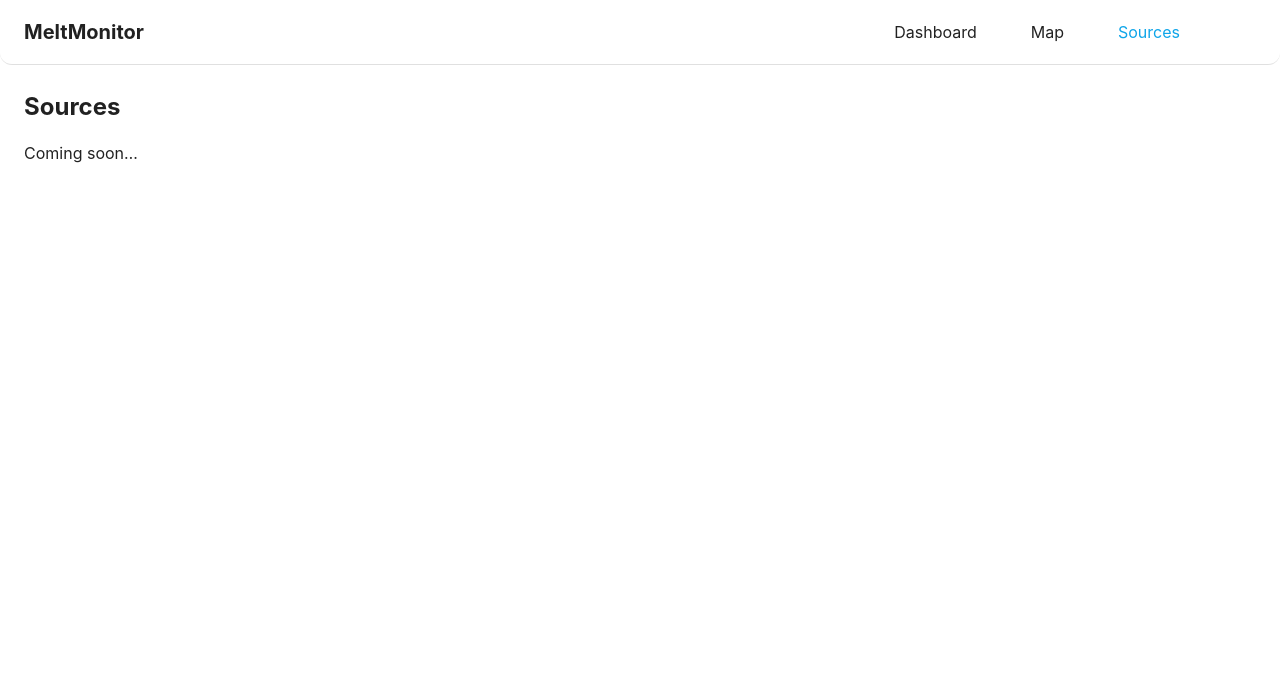
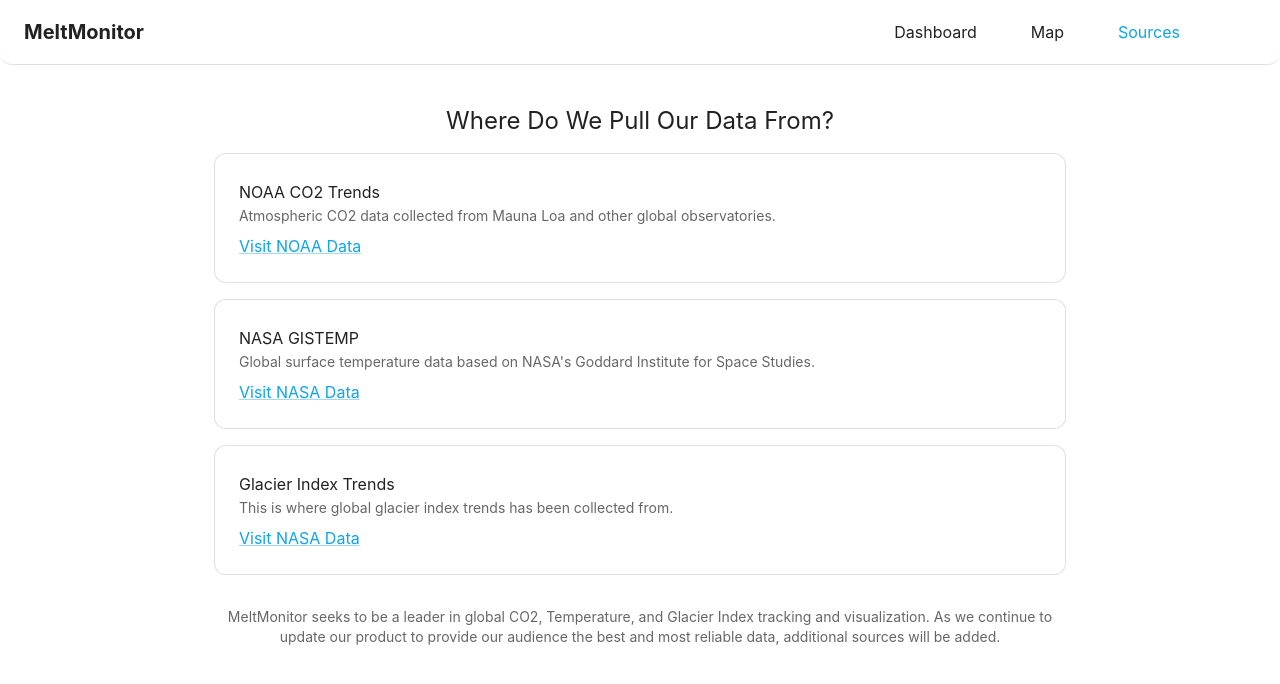
Before and after one commit to Soham0047/CS160-Group6-MeltMonitor, a React (Vite) app in the folder client/: page /sources in a window 1280 px wide. Shown: the top 684 px of the page. Built offline with nearby package versions, Linux system fonts and the light colour scheme; some icons are missing.

Commit message:
source page creation and linked to main webapp

```diff
--- a/client/src/App.jsx
+++ b/client/src/App.jsx
@@ -1,6 +1,7 @@
 import { Routes, Route } from "react-router-dom";
 import TopBar from "./components/Navigation/TopBar.jsx";
 import DashboardPage from "./components/Dashboard/DashboardPage.jsx";
+import SourcesPage from "./components/Sources/SourcesPage.jsx"
 
 function Placeholder({ title }) {
   return (
@@ -18,7 +19,7 @@ export default function App() {
       <Routes>
         <Route path="/" element={<DashboardPage />} />
         <Route path="/map" element={<Placeholder title="Map" />} />
-        <Route path="/sources" element={<Placeholder title="Sources" />} />
+        <Route path="/sources" element={<SourcesPage />} />
       </Routes>
     </>
   );
--- /dev/null
+++ b/client/src/components/Sources/SourcesPage.jsx
@@ -0,0 +1,76 @@
+import {
+    Container,
+    Paper,
+    Typography,
+    Link,
+    Grid,
+    Box
+} from "@mui/material";
+
+export default function SourcesPage() {
+    return (
+        <Container maxWidth="md" sx={{ py: 5, display: "flex", flexDirection: "column", alignItems: "center" }}>
+            {/* this is where the title for the page goes */}
+            <Typography variant="h5" gutterBottom textAlign="center">
+                Where Do We Pull Our Data From?
+            </Typography>
+
+            {/* grid section for the CO2 Data source(s) */}
+            <Grid container spacing={2} direction="column" alignItems="center" sx={{ width: "100%", mt: 1}}>
+                <Grid item xs={12} sx={{ width: "100%" }}>
+                    <Paper variant="outlined" sx={{ p: 3 }}>
+                        <Typography variant="subtitle1"> NOAA CO2 Trends</Typography>
+                        <Typography variant="body2" color="text.secondary" sx={{ mb: 1}}>
+                            Atmospheric CO2 data collected from Mauna Loa and other global observatories.
+                        </Typography>
+                        <Link
+                            href="https://gml.noaa.gov/ccgg/trends/"
+                            target="_blank"
+                            rel="noreferrer">
+                                Visit NOAA Data
+                        </Link>
+                    </Paper>
+                </Grid>
+
+                {/* grid section for the Temperature Data source(s) */}
+                <Grid item xs={12} sx={{ width: "100%" }}>
+                    <Paper variant="outlined" sx={{ p: 3 }}>
+                        <Typography variant="subtitle1"> NASA GISTEMP</Typography>
+                        <Typography variant="body2" color="text.secondary" sx={{ mb: 1 }}>
+                            Global surface temperature data based on NASA's Goddard Institute for Space Studies.
+                        </Typography>
+                        <Link
+                            href="https://data.giss.nasa.gov/gistemp/"
+                            target="_blank"
+                            rel="noreferrer">
+                                Visit NASA Data
+                        </Link>
+                    </Paper>
+                </Grid>
+
+                {/* grid section for the glacier index data source(s) */}
+                <Grid item xs={12} sx={{ width: "100%" }}>
+                    <Paper variant="outlined" sx={{ p: 3 }}>
+                        <Typography variant="subtitle1"> Glacier Index Trends</Typography>
+                        <Typography variant="body2" color="text.secondary" sx={{ mb: 1}}>
+                            This is where global glacier index trends has been collected from.
+                        </Typography>
+                        <Link
+                            href="https://its-live.jpl.nasa.gov/#:~:text=Access%20Documentation%20People-,Overview,Spatial%20coverage:%20Global!"
+                            target="_blank"
+                            rel="noreferrer">
+                                Visit NASA Data
+                        </Link>
+                    </Paper>
+                </Grid>
+            </Grid>
+
+            <Box sx={{ mt: 4}}>
+                <Typography variant="body2" color="text.secondary" textAlign="center">
+                    MeltMonitor seeks to be a leader in global CO2, Temperature, and Glacier Index tracking and visualization.
+                    As we continue to update our product to provide our audience the best and most reliable data, additional sources will be added.
+                </Typography>
+            </Box>
+        </Container>
+    )
+}
```
